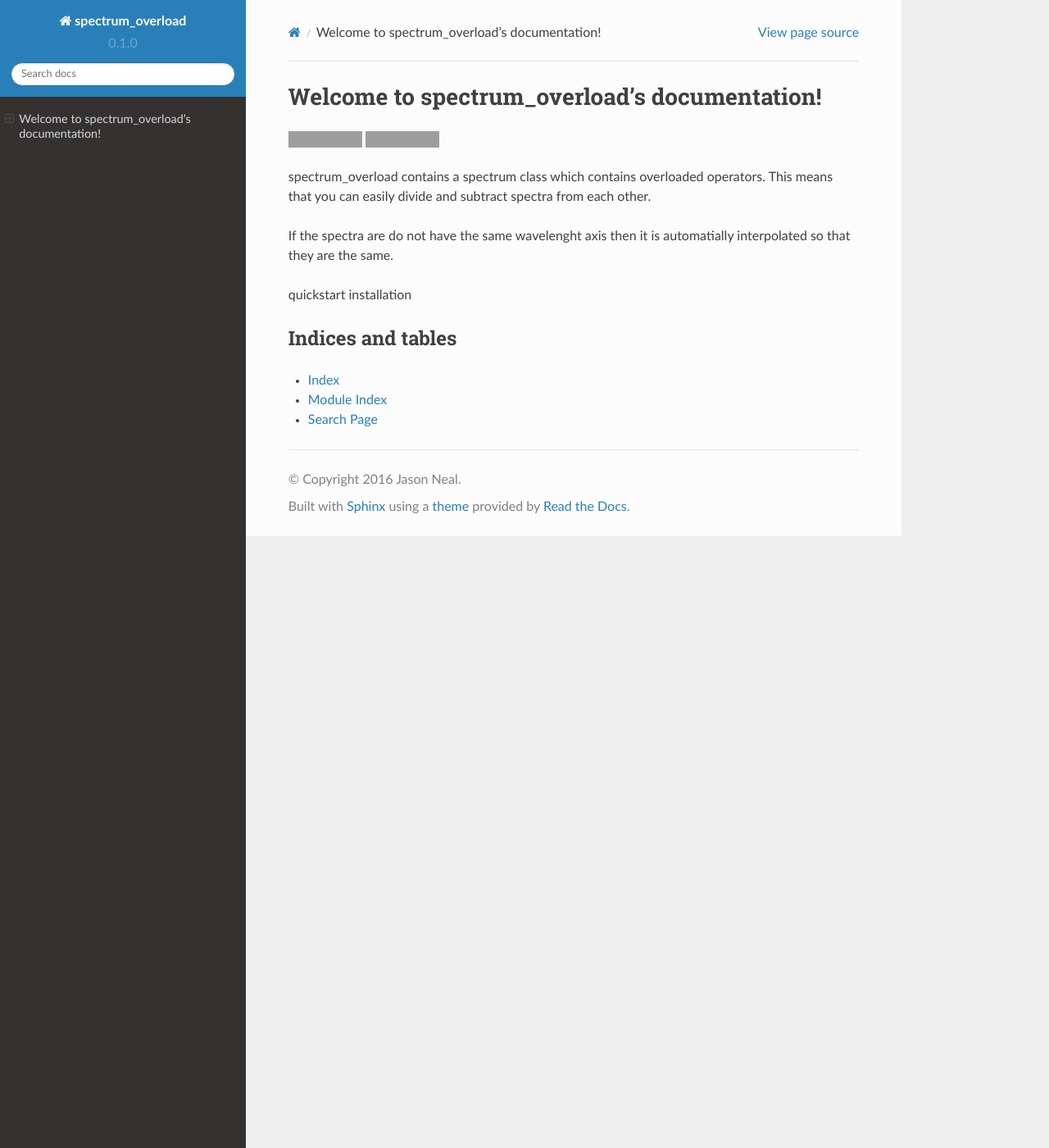
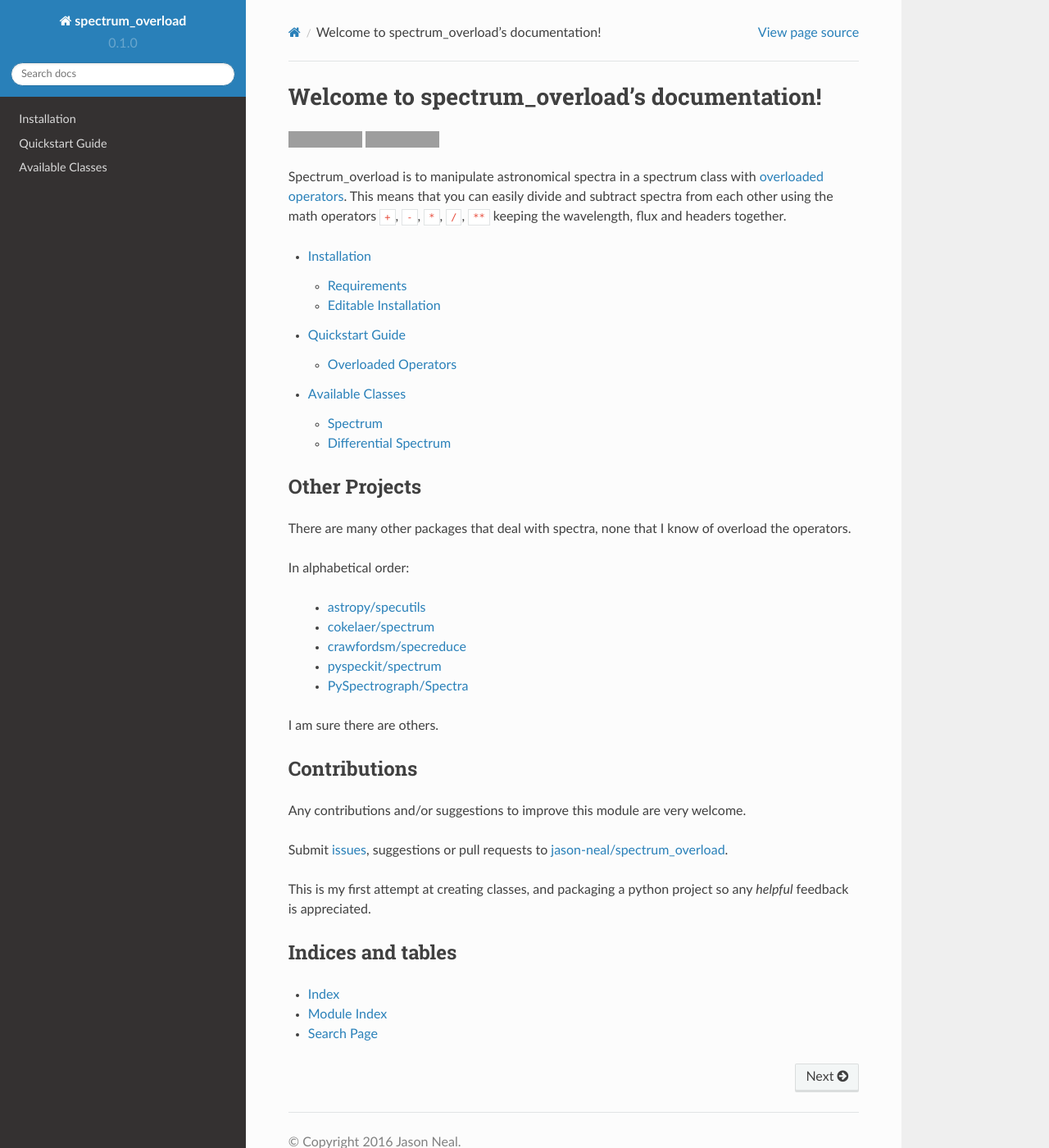
Before and after one commit to jason-neal/spectrum_overload, a Sphinx documentation site: the page built from docs/index.rst, in a window 1280 px wide and 1400 px high. Shown: the whole window at 82% size. Built offline with Sphinx 7.4.7 and the Read the Docs theme 2.0.0, drawn with Linux system fonts in a browser that asks for light colours; grey boxes are pictures that could not be loaded.

Commit message:
Build the Documentation. (#17)
* Corrections of docstrings and some clean up.

* Add Differential import to main __init__.py

To solve this issue when building docs.

AttributeError: module 'spectrum_overload' has no attribute 'Differential'

* Update doc strings in classes.

* Add paths to module in doc conf.

* Change default theme.

* Update index.rst

* Add documentation about installation.

* Quickstart doc.

* Document available classes.

Using autodoc.

* Tidy spacing in docs.

* rearrange order of requirements.

* Add numpy to setup_requires.

To resolve issue with pyastronomy.

* Remove pyastronomy from requirements.txt

* Update requirements regarding pyastronomy.

* Edits to quickstart.

* Add docs extra_requirements to setup.py

* Run requirements.txt in setup.py.

* Add pyastronomy to travis.yml

So that tests will run before pyastronomy fixed.

* Adjust comment of setup.cfg - unimportant

* Fix setup.py error.

missing comma for docs: dependencies.

* Try empty install requires.

* Add readthedocs YAML config file.

* try pyastronomy in doc requirements.

* Add docs/.build to gitignore.

Ignores build files for docs.

* Add editable installation to docs.

* Note about classes not building.

And how to build manually.

* Re-add index and search to home page.

```diff
--- a/docs/conf.py
+++ b/docs/conf.py
@@ -14,8 +14,8 @@
 # All configuration values have a default; values that are commented out
 # serve to show the default.
 
-# import sys
 import os
+import sys
 
 try:
     import sphinx_rtd_theme
@@ -29,6 +29,9 @@ about = {}
 with open(os.path.join(base_dir, "spectrum_overload", "__about__.py")) as f:
     exec(f.read(), about)
 
+
+sys.path.append(os.path.join(os.path.abspath(os.path.dirname(__file__)), ".."))
+sys.path.append(os.path.join(os.path.abspath(os.path.dirname(__file__)), "..", "spectrum_overload"))
 # If extensions (or modules to document with autodoc) are in another directory,
 # add these directories to sys.path here. If the directory is relative to the
 # documentation root, use os.path.abspath to make it absolute, like shown here.
@@ -136,7 +139,8 @@ if sphinx_rtd_theme:
     html_theme = "sphinx_rtd_theme"
     html_theme_path = [sphinx_rtd_theme.get_html_theme_path()]
 else:
-    html_theme = "default"
+    # html_theme = "default"
+    html_theme = "sphinxdoc"
 
 # Theme options are theme-specific and customize the look and feel of a theme
 # further.  For a list of options available for each theme, see the
--- a/docs/index.rst
+++ b/docs/index.rst
@@ -1,7 +1,7 @@
 .. Spectrum documentation master file, created by
    sphinx-quickstart on Sun Sep 11 23:45:23 2016.
-   You can adapt this file completely to your liking, but it should at least
-   contain the root `toctree` directive.
+
+.. _home:
 
 =============================================
 Welcome to spectrum_overload's documentation!
@@ -13,19 +13,39 @@ Welcome to spectrum_overload's documentation!
     :target: https://coveralls.io/github/jason-neal/spectrum_overload?branch=develop
 
 
-spectrum_overload contains a spectrum class which contains overloaded operators.
-This means that you can easily divide and subtract spectra from each other.
-
-If the spectra are do not have the same wavelenght axis then it is automatially interpolated so that they are the same.
-
+Spectrum_overload is to manipulate astronomical spectra in a spectrum class with :ref:`overloaded operators <overloaded_operators>`.
+This means that you can easily divide and subtract spectra from each other using the math operators ``+``, ``-``, ``*``, ``/``, ``**`` keeping the wavelength, flux and headers together.
 
 .. toctree::
    :maxdepth: 2
 
+   installation
+   quickstart
+   classes
 
-quickstart
-installation
 
+Other Projects
+===============
+There are many other packages that deal with spectra, none that I know of overload the operators.
+
+In alphabetical order:
+
+    - `astropy/specutils <https://github.com/astropy/specutils>`_
+    - `cokelaer/spectrum <https://github.com/cokelaer/spectrum>`_
+    - `crawfordsm/specreduce <https://github.com/crawfordsm/specreduce>`_
+    - `pyspeckit/spectrum <https://github.com/pyspeckit/pyspeckit/tree/master/pyspeckit/spectrum>`_
+    - `PySpectrograph/Spectra <https://github.com/crawfordsm/pyspectrograph/tree/master/PySpectrograph/Spectra>`_
+
+I am sure there are others.
+
+
+Contributions
+=============
+Any contributions and/or suggestions to improve this module are very welcome.
+
+Submit `issues <https://github.com/jason-neal/spectrum_overload/issues>`_, suggestions or pull requests to `jason-neal/spectrum_overload <https://github.com/jason-neal/spectrum_overload>`_.
+
+This is my first attempt at creating classes, and packaging a python project so any *helpful* feedback is appreciated.
 
 
 Indices and tables
--- a/requirements.txt
+++ b/requirements.txt
@@ -1,7 +1,7 @@
-pyastronomy
 numpy
 astropy
 scipy
+#pyastronomy
 hypothesis
 pytest
 pytest-cov
--- a/setup.cfg
+++ b/setup.cfg
@@ -1,6 +1,6 @@
 # setup.py configuration file?
 # http://doc.pytest.org/en/latest/goodpractices.html
-# Should now beable to call python setup.py test and test will run pytest
+# Should now be able to call python setup.py test and test will run pytest
 
 [aliases]
 test=pytest
--- a/spectrum_overload/__init__.py
+++ b/spectrum_overload/__init__.py
@@ -1,2 +1,3 @@
 
 from spectrum_overload import Spectrum
+from spectrum_overload import Differential
```
Also changed, not shown: docs/classes.rst (added, +49 -0 lines), docs/installation.rst (added, +82 -0 lines), docs/quickstart.rst (added, +71 -0 lines), setup.py (+10 -4 lines), .readthedocs.yml (added), .travis.yml, 4 other files.
